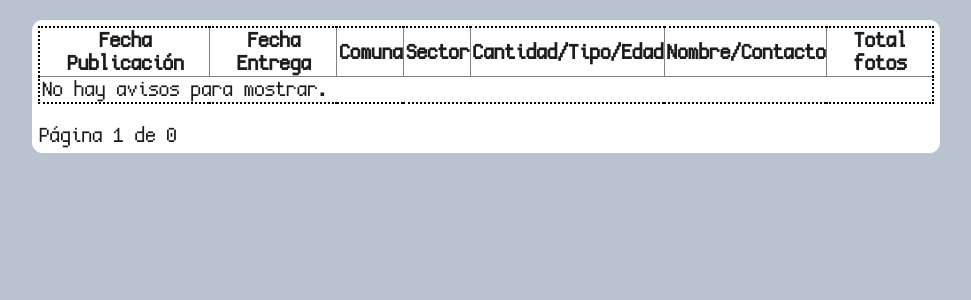
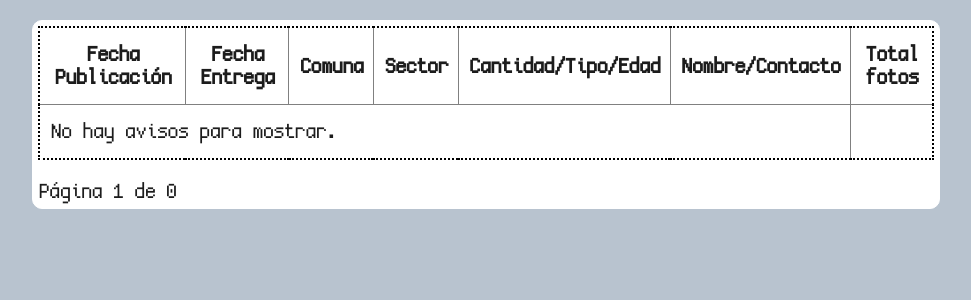
Before and after one commit to diego5714/desarrollo_web_diego_soto, a Flask app: page /publications in a window 1280 px wide. Shown: the part 40-340 px from the top of the page, without its empty margins (154-1125 px from the left). Run offline with Flask 3, Linux system fonts and the light colour scheme; data that the repository does not hold is empty; parts of the project's set-up code (start-up, migrations or seed data) failed here and were passed over.

Commit message:
Agregamos padding a las filas de la tabla

```diff
--- a/app_adopciones/static/style/listing.css
+++ b/app_adopciones/static/style/listing.css
@@ -15,8 +15,13 @@ table {
     border-collapse: collapse;
 }
 
-th, tr {
-    border: 1px solid grey
+th, tr, td {
+    border: 1px solid grey;
+    padding-top: 15px;
+    padding-bottom: 15px;
+    padding-left: 10px;
+    padding-right: 10px;
+
 }
 
 tr:hover {
```
